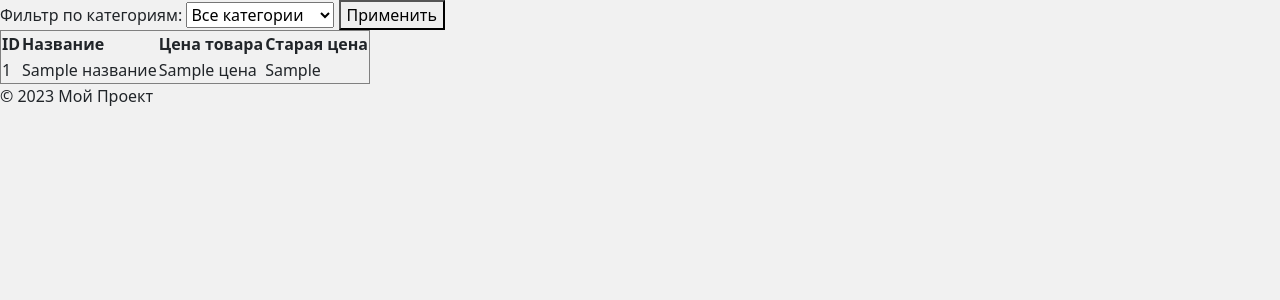
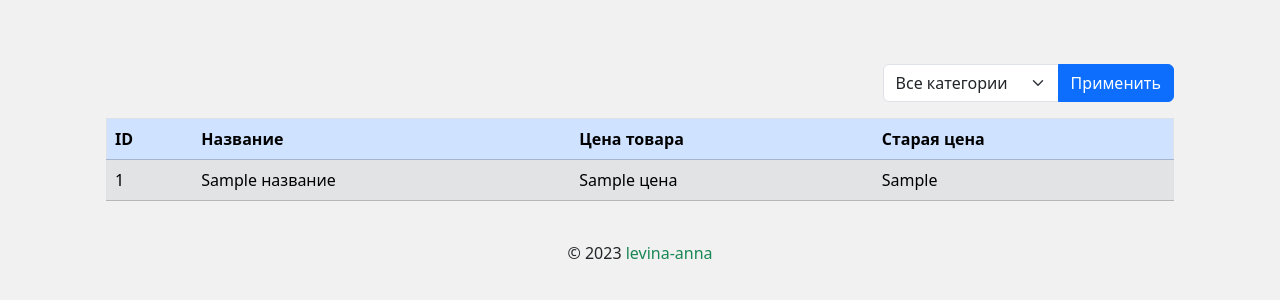
Before and after one commit to levina-anna/Bookstore, a Django app: template AdminPanel/DataTableApp/templates/DataTableApp/cost_table.html in a window 1280 px wide. Shown: the top 300 px of the page. Run offline with Django 3.2, Linux system fonts and the light colour scheme; the template is opened without the code that fills it: most values are stand-ins (such as "Sample title", 1, 10 or a date in 2020); some libraries are stand-ins or nearby versions.

Commit message:
add styles

```diff
--- a/AdminPanel/DataTableApp/modules/cost/main.py
+++ b/AdminPanel/DataTableApp/modules/cost/main.py
@@ -2,7 +2,7 @@ import json
 
 
 def get_cost() -> list:
-    # Путь к вашему файлу api.json
+    # Путь к файлу api.json
     file_path = r'D:\my_scripts\Bookstore\AdminPanel\DataTableApp\modules\cost\api.json'
 
     # Открываем файл и загружаем данные
--- a/AdminPanel/DataTableApp/templates/DataTableApp/base.html
+++ b/AdminPanel/DataTableApp/templates/DataTableApp/base.html
@@ -14,13 +14,14 @@
 </head>
 <body>
 
+    <div class="container mt-4">
+        <main class="p-4">
+            {% block content %}{% endblock %}
+        </main>
+    </div>
 
-    <main>
-        {% block content %}{% endblock %}
-    </main>
-
-    <footer>
-        &copy; 2023 Мой Проект
+    <footer class="text-center">
+        &copy; 2023 <a href="https://github.com/levina-anna" class="text-decoration-none link-success">levina-anna</a>
     </footer>
 
 </body>
--- a/AdminPanel/DataTableApp/templates/DataTableApp/cost_table.html
+++ b/AdminPanel/DataTableApp/templates/DataTableApp/cost_table.html
@@ -4,9 +4,10 @@
 {% block content %}
 
 <!-- Фильтр по категориям -->
+<div class="text-end mt-3 mb-3 justify-content-end d-flex">
     <form method="get">
-    <label for="category">Фильтр по категориям:</label>
-    <select name="category" id="category">
+        <div class="input-group">
+            <select class="form-select" name="category" id="category">
                 <option value="" {% if not selected_category %}selected{% endif %}>Все категории</option>
                 {% for category in categories %}
                     <option value="{{ category.category_id }}" {% if category.category_id == selected_category %}selected{% endif %}>
@@ -14,17 +15,22 @@
                     </option>
                 {% endfor %}
             </select>
-    <button type="submit">Применить</button>
+            <button type="submit" class="btn btn-primary">Применить</button>
+        </div>
     </form>
+</div>
 
 <!-- Таблица товаров -->
-<table border="1">
+<table border="1" class="table ">
+    <thead class="table-primary">
         <tr>
         <th>ID</th>
         <th>Название</th>
         <th>Цена товара</th>
         <th>Старая цена</th>
     </tr>
+    </thead>
+    <tbody class="table-secondary">
         {% for product in products %}
         <tr>
             <td>{{ product.id }}</td>
@@ -33,6 +39,8 @@
             <td>{{ product.старая_цена }}</td>
         </tr>
     {% endfor %}
+    </tbody>
+
 </table>
 
 {% endblock %}
```
Also changed, not shown: AdminPanel/AdminPanel/urls.py (+0 -16 lines), AdminPanel/DataTableApp/views.py (+3 -6 lines). Lines whose indentation alone changed are shown as unchanged.
